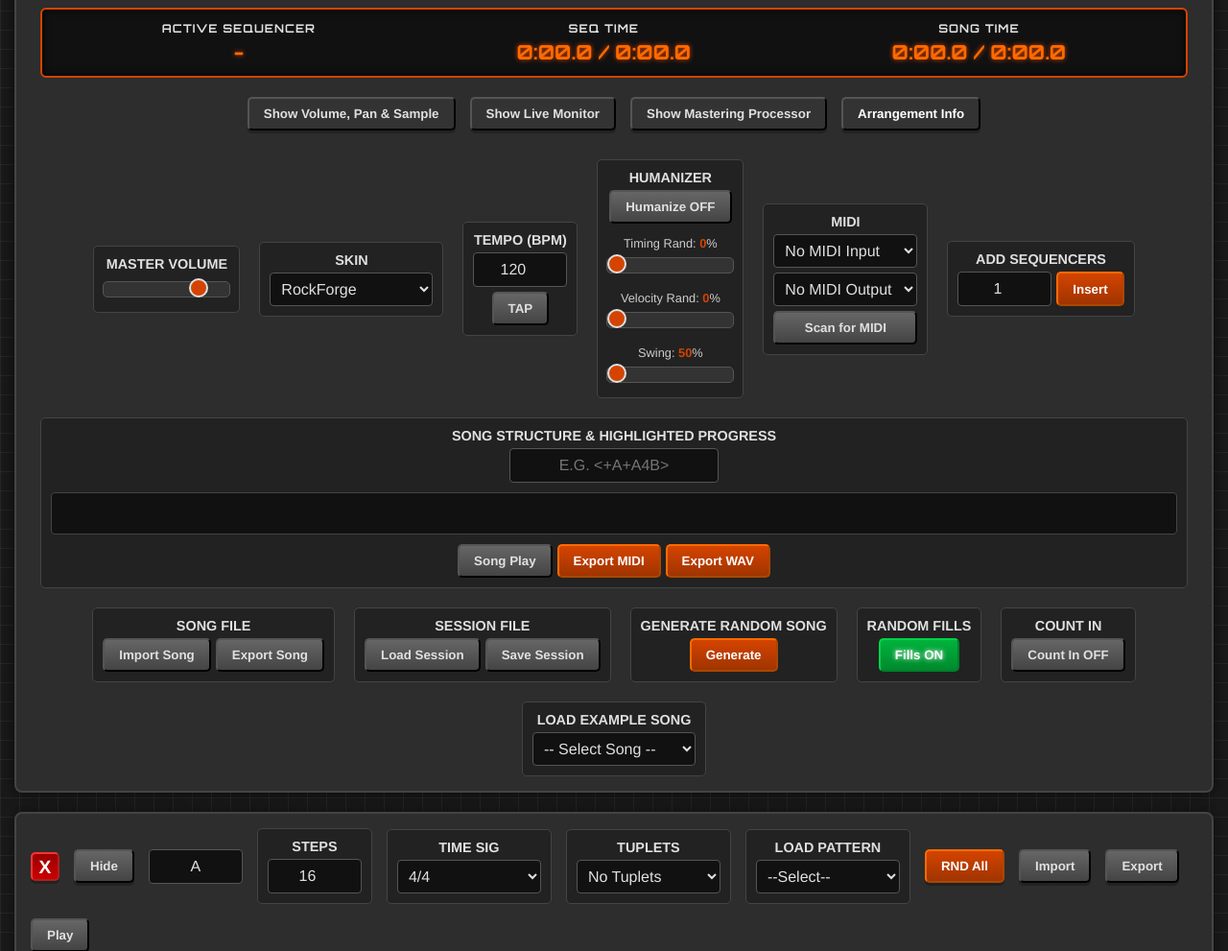
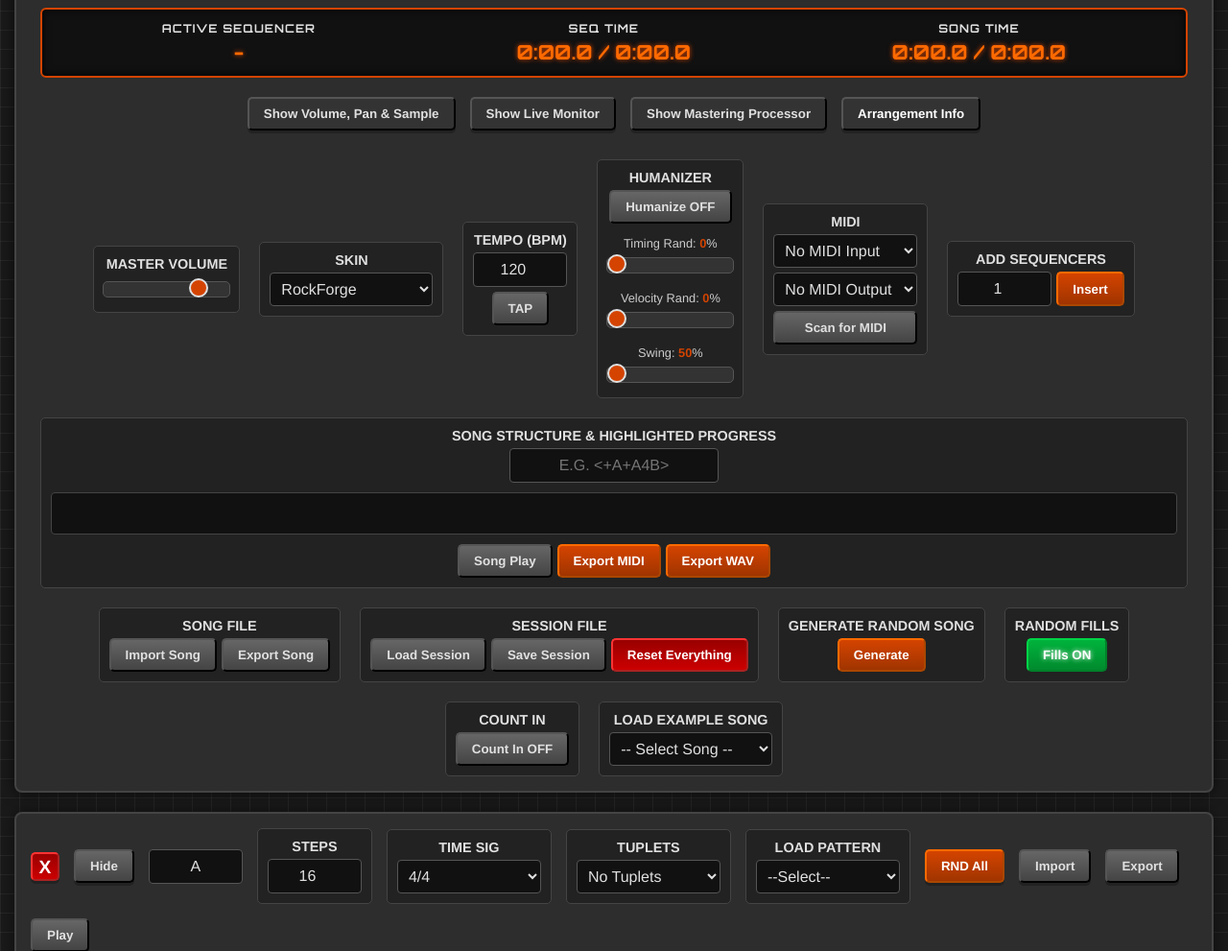
Before and after one commit to kherkman/songdrummachine, a plain HTML site: page index.html in a window 1280 px wide. Shown: the part 109-1100 px from the top of the page at 96% size. Drawn offline with Linux system fonts and the light colour scheme; a web font is replaced by a local one.

Commit message:
Update index.html

```diff
--- a/index.html
+++ b/index.html
@@ -931,9 +931,10 @@
 
         <div class="control-group">
             <label>Session File</label>
-            <div style="display:flex; gap: 5px;">
+            <div style="display:flex; gap: 5px; flex-wrap: wrap; justify-content: center;">
                 <button id="load-session-btn">Load Session</button>
                 <button id="save-session-btn">Save Session</button>
+                <button id="reset-everything-btn" style="background: linear-gradient(to bottom, #900, var(--danger-color)); border-color: #f33; color: white;">Reset Everything</button>
             </div>
         </div>
 
```
